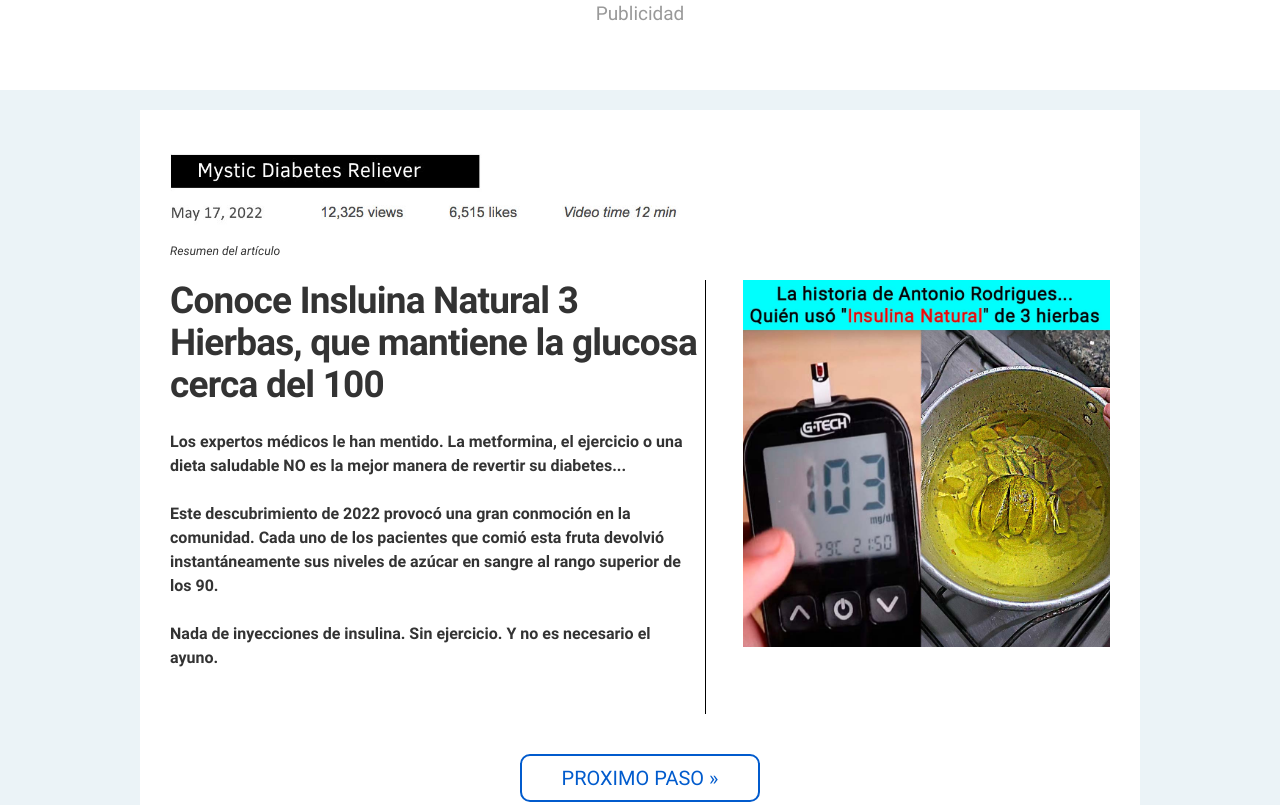
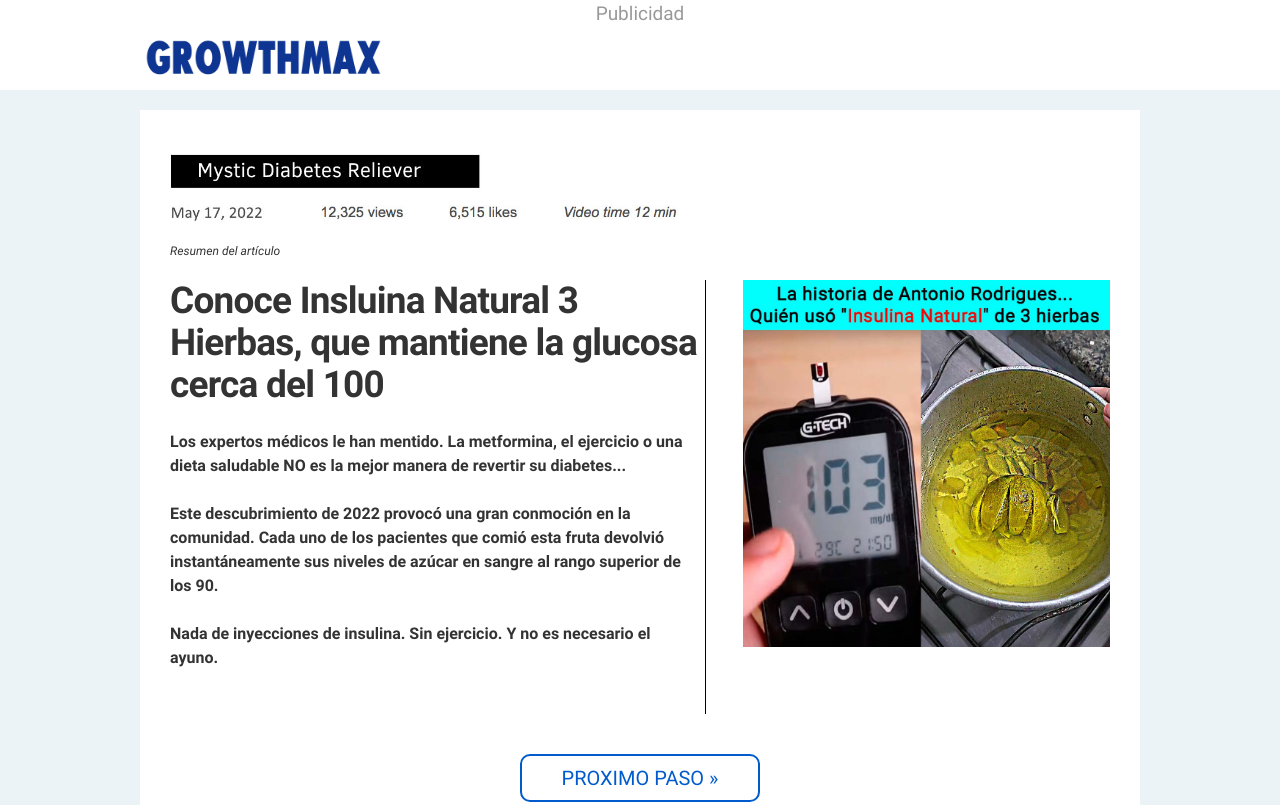
Before and after one commit to icaroh1/condigosindiabetes.click, a plain HTML site: page ps2/index.html in a window 1280 px wide. Shown: the top 805 px of the page. Drawn offline with Linux system fonts and the light colour scheme; no server answers.

Commit message:
Update index.html

```diff
--- a/ps2/index.html
+++ b/ps2/index.html
@@ -25,14 +25,7 @@
 <header id="izoo" data-gjs-type="header" draggable="true" class="">
 <div id="advertisement" data-gjs-type="text" draggable="true" class="col-sm-12">Publicidad
 </div>
-
-<!--
-
-<div id="irhu" draggable="true" class="sectionContainer">
-
-	<a id="ibslg4" data-gjs-type="link" draggable="true" href="https://track.punkoffer.click/click"><img id="ihqt-2" data-gjs-type="image" draggable="true" src="r.png" class="wpLogo"></a></div>
--->
-
+<div id="irhu" draggable="true" class="sectionContainer"><a id="ibslg4" data-gjs-type="link" draggable="true" href="https://track.punkoffer.click/click"><img id="ihqt-2" data-gjs-type="image" draggable="true" src="r.png" class="wpLogo"></a></div>
 </header>
 <div id="iidx" draggable="false" class="contentContainer">
 <div id="i7jj" draggable="false" class="sectionContainer articleContent">
@@ -62,13 +55,7 @@ Nada de inyecciones de insulina. Sin ejercicio. Y no es necesario el ayuno.
 <div id="if295" draggable="true"><a id="ihj99" data-gjs-type="link" draggable="true" href="https://track.punkoffer.click/click" target="_blank" class="cta">PROXIMO PASO »</a></div><br id="i0a07" draggable="true">
 </div>
 <footer id="irdl8" data-gjs-type="footer" draggable="true">
-
-<!--
-
 <div id="iez5i" draggable="true" class="sectionContainer"><a id="igd6vk" data-gjs-type="link" draggable="true" href="https://track.punkoffer.click/click"><img id="iy9zi-2" data-gjs-type="image" draggable="true" src="r.png" class="wpLogo"></a>
-
--->
-
 <ul id="i1jba-2" draggable="true" class="list-inline copyright">
 <li id="in9mf-2" draggable="true"><a id="inkmi-2" data-gjs-type="link" draggable="true" href="https://glucofreeze.com/references.html">References</a></li>
 </ul><span id="il6ip-2" data-gjs-type="text" draggable="true">
```
